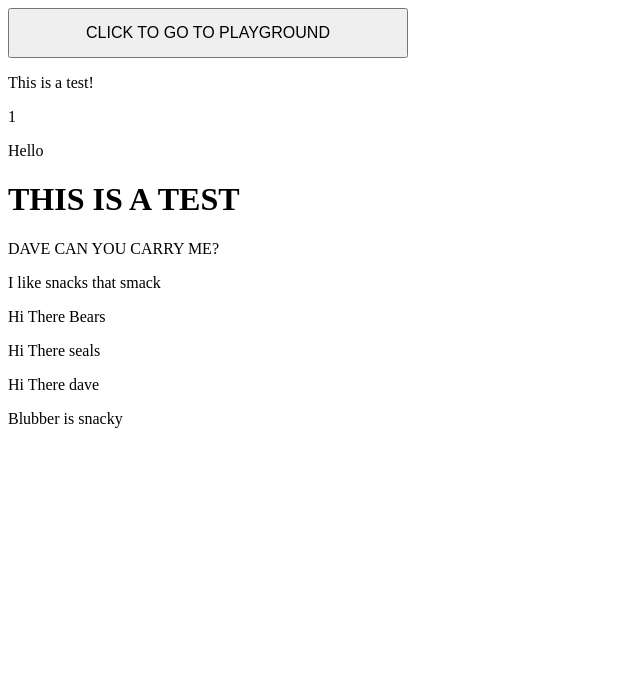
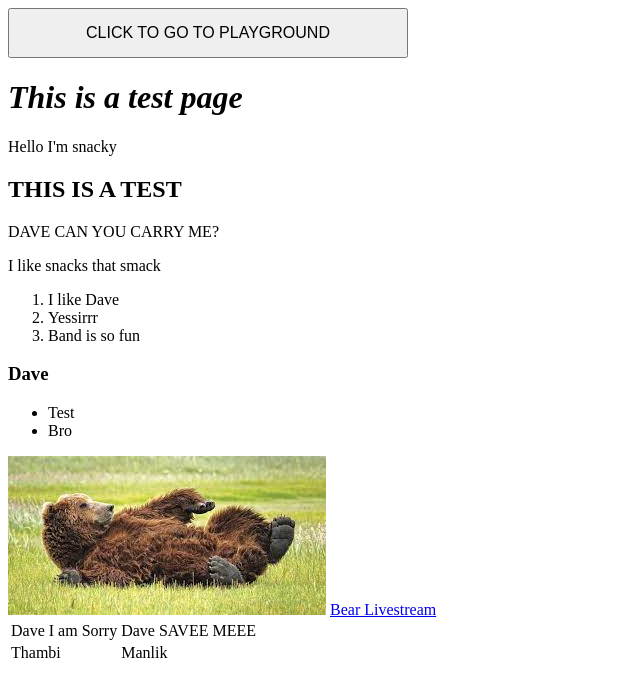
Before and after one commit to aadhav0818/BPA-WebDev-2022, a plain HTML site: page index.html in a window 1280 px wide. Shown: the whole page, without its empty margins (0-640 px from the left). Drawn offline with Linux system fonts and the light colour scheme.

Commit message:
Made new stuff

```diff
--- a/index.html
+++ b/index.html
@@ -3,12 +3,31 @@ style="width: 400px; height: 50px; color: black; white-space: normal; word-wrap:
 value="CLICK TO GO TO PLAYGROUND"
 onclick="location.href='playgrounds.html'"/>
 
-<p> This is a test! </p>1
-<p> Hello </p>
-<h1> THIS IS A TEST </h1>
+<h1><em>This is a test page</em></h1>
+<p> Hello I'm snacky</p>
+<h2><strong>THIS IS A TEST</strong></h2>
 <p> DAVE CAN YOU CARRY ME? </p>
 <p> I like snacks that smack</p>
-<p> Hi There Bears</p>
-<p> Hi There seals</p>
-<p> Hi There dave</p>
-<p> Blubber is snacky</p>
+<ol>
+    <li>I like Dave</li>
+    <li>Yessirrr</li>
+    <li>Band is so fun</li>
+</ol>
+<h3>Dave</h3>
+<ul>
+    <li>Test</li>
+    <li>Bro</li>
+</ul>
+<img src="snackybear.jpg" alt="image was not loaded">
+<a href="https://www.youtube.com/watch?v=OObOQ2GElhA">Bear Livestream</a>
+
+<table>
+    <tr>
+        <td>Dave I am Sorry</td>
+        <td>Dave SAVEE MEEE</td>
+    </tr>
+    <tr>
+        <td>Thambi</td>
+        <td>Manlik</td>
+    </tr>
+</table>
```
Also changed, not shown: snackybear.jpg (added).
